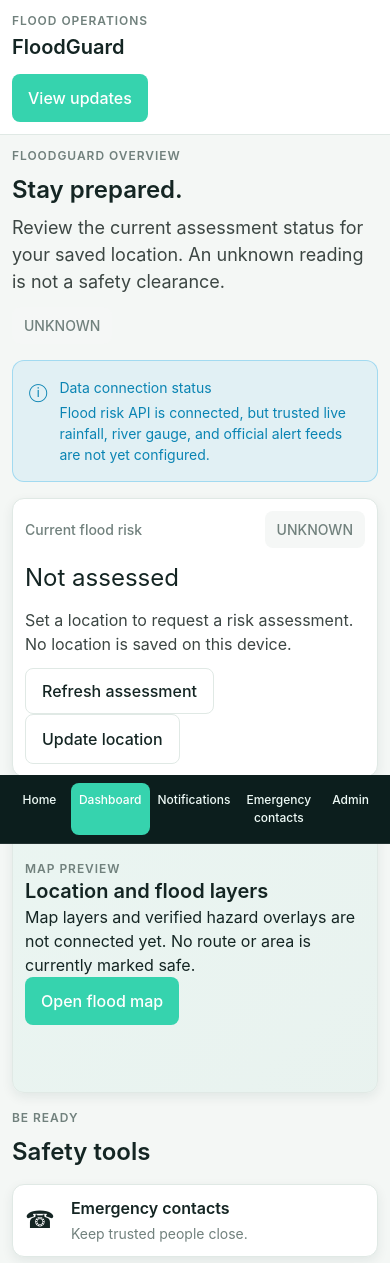
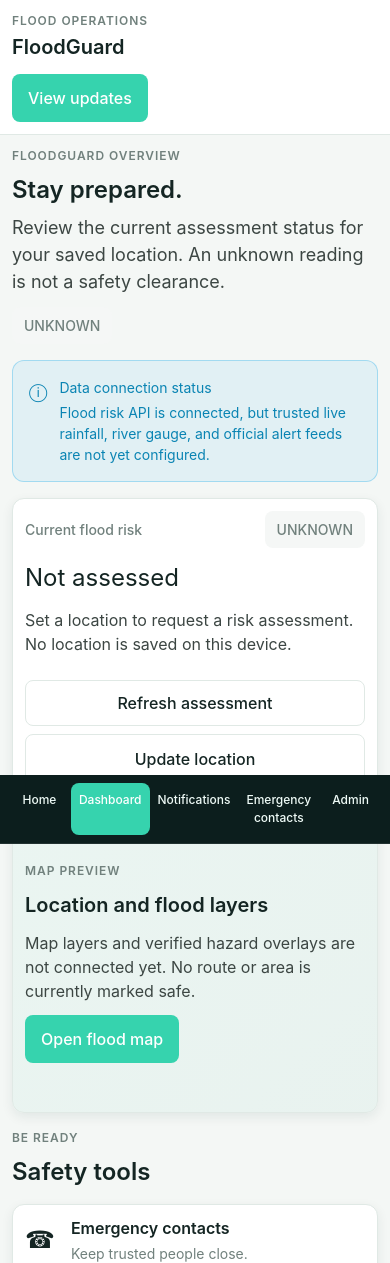
Before and after one commit to JayBorhade/FloodGuard-copilot, a React (Vite) app in the folder frontend/: page /dashboard in a window 390 px wide. Shown: the top 1263 px of the page. Built offline with nearby package versions, Linux system fonts and the light colour scheme; no server answers.

Commit message:
style(dashboard): add risk metadata and responsive actions

```diff
--- a/frontend/src/styles/global.css
+++ b/frontend/src/styles/global.css
@@ -1320,3 +1320,45 @@ label {
     font-size: var(--text-xl);
   }
 }
+
+
+/* ========== BATCH 3 DASHBOARD DETAILS ========== */
+.risk-metadata {
+  display: grid;
+  gap: var(--spacing-sm);
+  padding-top: var(--spacing-md);
+  border-top: 1px solid var(--border);
+  color: var(--text-secondary);
+  font-size: var(--text-sm);
+  overflow-wrap: anywhere;
+}
+
+.risk-metadata strong {
+  color: var(--text);
+}
+
+.dashboard-actions {
+  display: flex;
+  flex-wrap: wrap;
+  gap: var(--spacing-sm);
+  margin-top: var(--spacing-md);
+}
+
+.map-preview-copy {
+  display: flex;
+  flex-direction: column;
+  align-items: flex-start;
+  gap: var(--spacing-md);
+  max-width: 460px;
+}
+
+.map-preview-copy p:not(.eyebrow) {
+  color: var(--text-secondary);
+}
+
+@media (max-width: 600px) {
+  .dashboard-actions > * {
+    width: 100%;
+    justify-content: center;
+  }
+}
```
